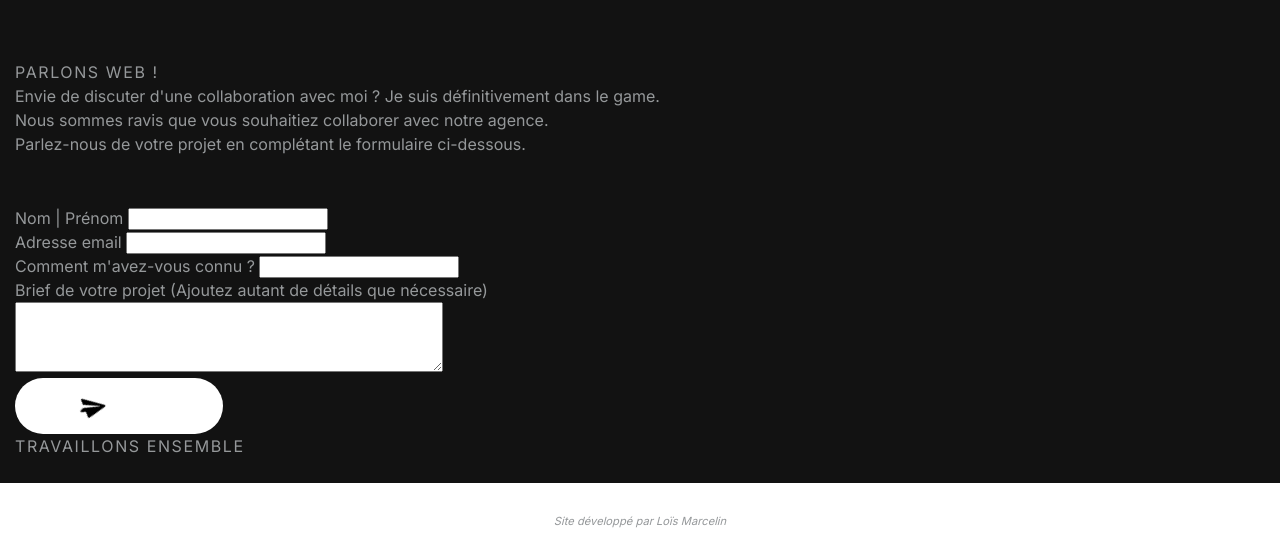
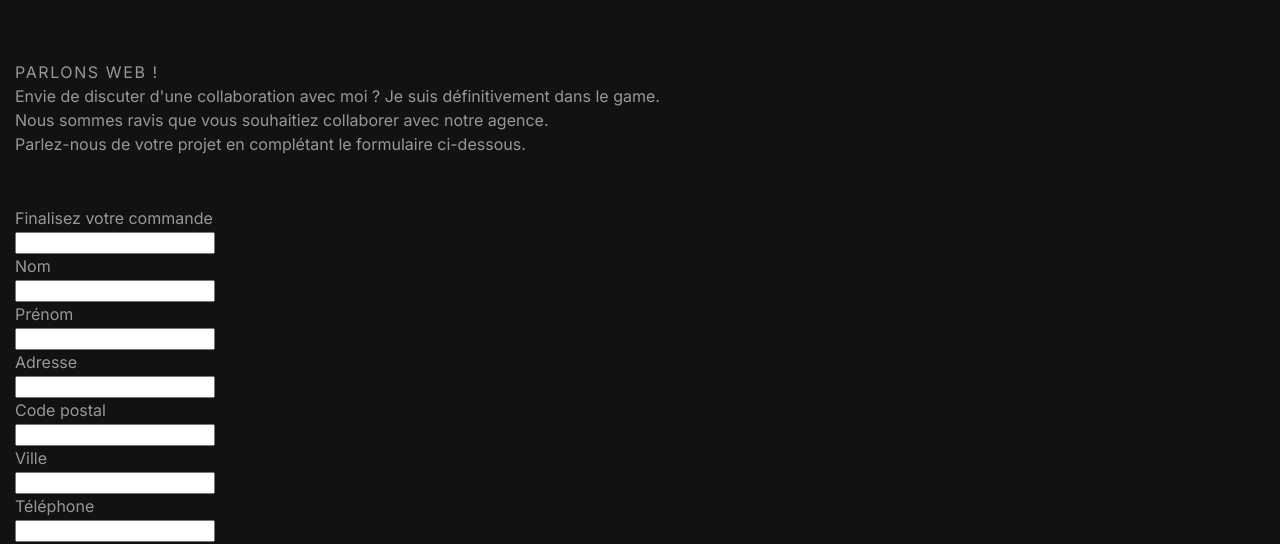
Before and after one commit to Marcelin97/My_personal_portfolio, a website built with webpack: page pages/Contact.html in a window 1280 px wide. Shown: the part 677-1221 px from the top of the page. Built offline with nearby package versions, Linux system fonts and the light colour scheme.

Commit message:
review form

```diff
--- a/pages/Contact.html
+++ b/pages/Contact.html
@@ -126,63 +126,82 @@
 
       <!-- bloc-7 -->
       <section id="form">
-        <div class="container bloc-lg">
-          <div class="row">
-            <div class="col-sm-6">
-              <form
-                id="form_1"
-                novalidate
-                method="POST"
-                action="../includes/form_1.php"
-              >
-                <div class="form-group">
-                  <label for="name">Nom | Prénom</label>
-                  <input
-                    aria-required="true"
-                    id="name"
-                    class="form-control"
-                    required
-                  />
+        <div>
+          <div>
+              <form method="GET">
+                <h3>Finalisez votre commande</h3>
+                <div>
+                  <label for="last-name">
+                    <input
+                      type="text"
+                      placeholder=" "
+                      name="last-name"
+                      id="last-name"
+                    />
+                    <p>Nom</p>
+                    <span id="errorName" class="errorInput"></span>
+                  </label>
+
+                  <label for="first-name">
+                    <input
+                      type="text"
+                      placeholder=" "
+                      name="first-name"
+                      id="first-name"
+                    />
+                    <p>Prénom</p>
+                    <span id="errorFirstName" class="errorInput"></span>
+                  </label>
+
+                  <label class="label" for="address">
+                    <input
+                      type="text"
+                      placeholder=" "
+                      name="address"
+                      id="address"
+                    />
+                    <p>Adresse</p>
+                    <span id="errorAddress" class="errorInput"></span>
+                  </label>
+                  <label class="label" for="postal-code">
+                    <input
+                      type="number"
+                      placeholder=" "
+                      name="postal-code"
+                      id="postal-code"
+                    />
+                    <p>Code postal</p>
+                    <span id="errorPostalCode" class="errorInput"></span>
+                  </label>
+                  <label class="label" for="city">
+                    <input type="text" placeholder=" " name="city" id="city" />
+                    <p>Ville</p>
+                    <span id="errorCity" class="errorInput"></span>
+                  </label>
+                  <label class="label" for="phone">
+                    <input
+                      type="number"
+                      placeholder=" "
+                      name="phone"
+                      id="phone"
+                    />
+                    <p>Téléphone</p>
+                    <span id="errorPhone" class="errorInput"></span>
+                  </label>
+                  <label class="label" for="email">
+                    <input
+                      type="email"
+                      placeholder=" "
+                      name="email"
+                      id="email"
+                    />
+                    <p>E-mail</p>
+                    <span id="errorEmail" class="errorInput"></span>
+                  </label>
                 </div>
-                <div class="form-group">
-                  <label for="email">Adresse email</label>
-                  <input
-                    aria-required="true"
-                    id="email"
-                    class="form-control"
-                    type="email"
-                    required
-                  />
-                </div>
-                <div class="form-group">
-                  <label for="input_504">Comment m'avez-vous connu ?</label>
-                  <input
-                    class="form-control"
-                    type="text"
-                    required
-                    id="input_504"
-                  />
-                </div>
-                <div class="form-group">
-                  <label for="message"
-                    >Brief de votre projet (Ajoutez autant de détails que
-                    nécessaire)<br
-                  /></label>
-                  <textarea
-                    id="message"
-                    class="form-control"
-                    rows="4"
-                    cols="50"
-                    required
-                  >
-                  </textarea>
-                </div>
-                <button type="submit">
-                  <i class="fas fa-paper-plane plane"></i>
-                  <span class="text"></span>
-                </button>
               </form>
             </div>
+          <div>
             <h2 id="main-title">
               Travaillons ensemble
             </h2>
```
